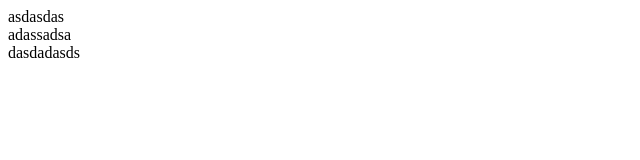
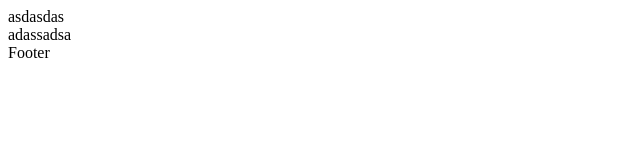
Before and after one commit to betterthink/my-project, a plain HTML site: page index.html in a window 1280 px wide. Shown: the full height of the page, 0-640 px from the left. Drawn offline with Linux system fonts and the light colour scheme.

Commit message:
change footer

```diff
--- a/index.html
+++ b/index.html
@@ -8,6 +8,6 @@
 <body>
   <header>asdasdas</header>
   <main>adassadsa</main>
-  <footer>dasdadasds</footer>
+  <footer>Footer</footer>
 </body>
 </html>
```
